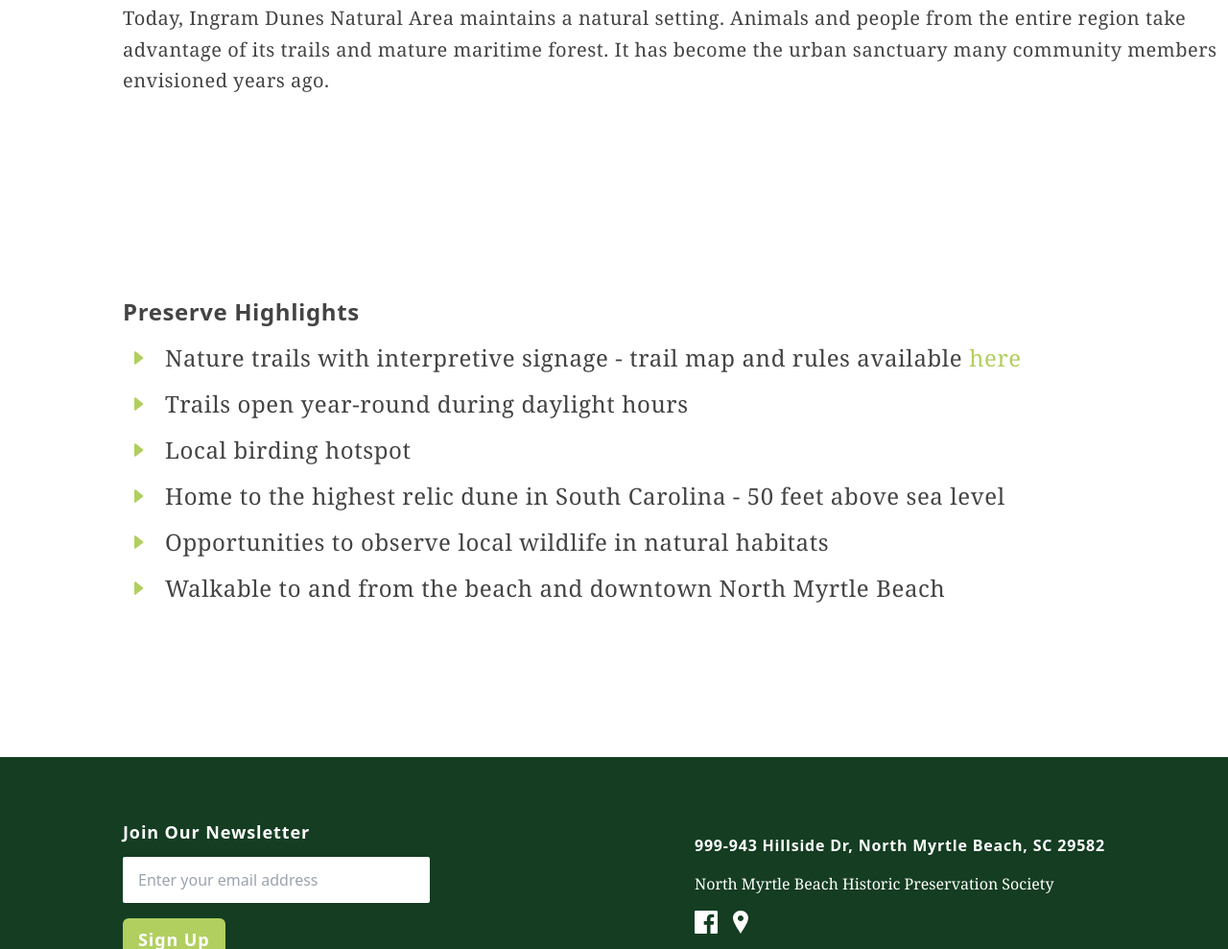
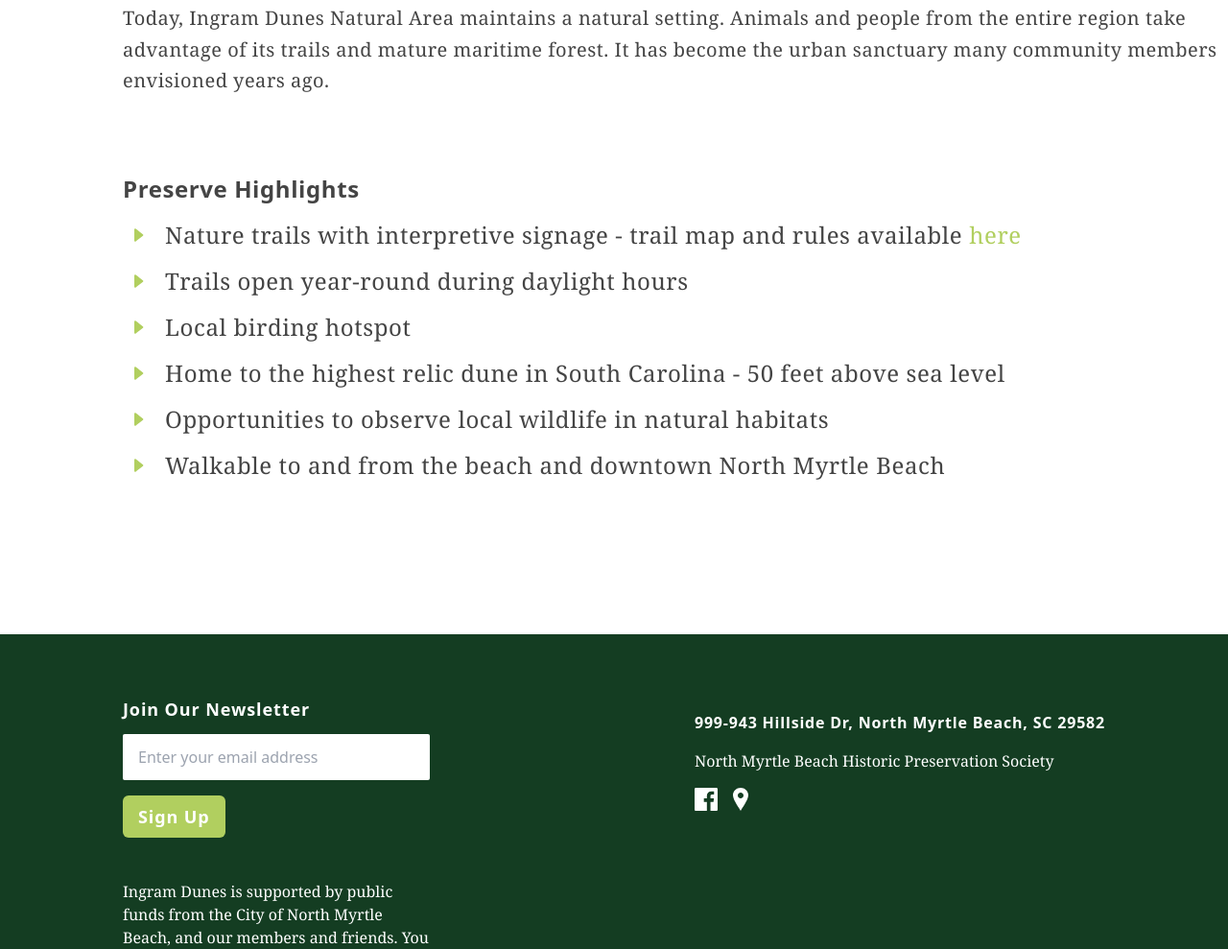
Before and after one commit to brittanycalla/ingram-dunes, a plain HTML site: page about.html in a window 1280 px wide. Shown: the part 1311-2300 px from the top of the page at 96% size. Drawn offline with Linux system fonts and the light colour scheme.

Commit message:
update about page styling

```diff
--- a/about.html
+++ b/about.html
@@ -45,7 +45,7 @@
 			<img class="object-cover w-full h-full" src="/img/ingram-dunes-volunteers.png" alt="">
 		</div>
 
-		<section class="flex flex-col p-10 md:p-20 lg:p-32 md:pt-0">
+		<section class="flex flex-col p-10 md:p-20 lg:p-32 md:pt-0 lg:pt-0">
 			<h4 class="my-4 text-2xl font-black tracking-wide text-[#444]">Preserve Highlights</h4>
 					<ul class="mb-8 space-y-4 text-left font-serif text-xl lg:text-2xl leading-snug tracking-wide leading-normal text-[#444]">
 						<li class="flex items-start space-x-3">
```
Also changed, not shown: css/style.css.
